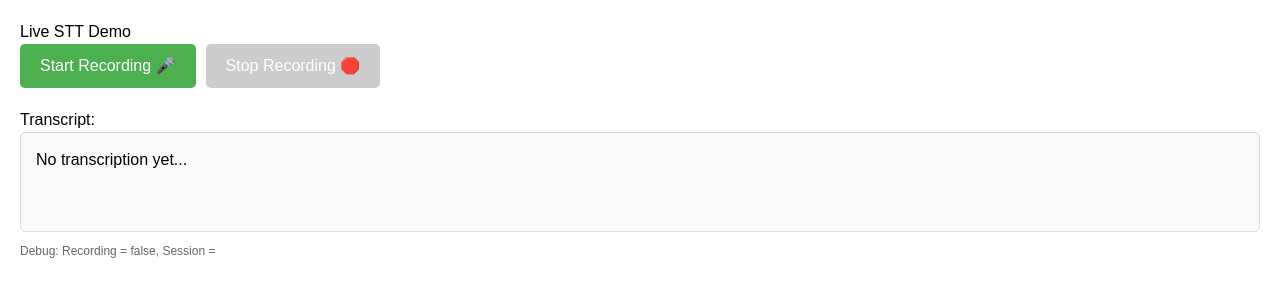
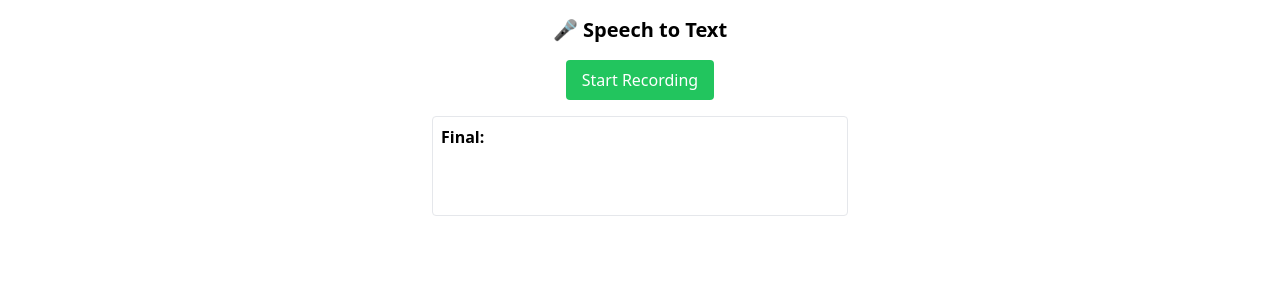
Before and after one commit to lewisabel/hackMIT-2025, a React (Create React App) app in the folder frontend/: page / in a window 1280 px wide. Shown: the top 300 px of the page. Built offline with nearby package versions, Linux system fonts and the light colour scheme.

Commit message:
new implementation

```diff
--- a/frontend/src/App.js
+++ b/frontend/src/App.js
@@ -1,260 +1,111 @@
-// ------------ records one chunk
-import React, { useState, useRef, useEffect } from "react";
+// not super accurate but hopefully works
+import React, { useState, useEffect, useRef } from "react";
 
-function App() {
-  const [transcript, setTranscript] = useState("");
-  const [recording, setRecording] = useState(false);
-  const [sessionFile, setSessionFile] = useState("");
-  const streamRef = useRef(null);
-  const sessionFileRef = useRef("");
-  const intervalRef = useRef(null);
-  const mediaRecorderRef = useRef(null);
-  const audioChunksRef = useRef([]);
+const SpeechToText = () => {
+  const [finalText, setFinalText] = useState("");
+  const [interimText, setInterimText] = useState("");
+  const [isListening, setIsListening] = useState(false);
+  const recognitionRef = useRef(null);
 
-  const sendChunk = async (chunk) => {
-    const currentSessionFile = sessionFileRef.current;
-
-    console.log("=== SENDING CHUNK ===");
-    console.log("Session file:", currentSessionFile);
-    console.log("Chunk size:", chunk.size);
-    console.log("Chunk type:", chunk.type);
-
-    if (!currentSessionFile) {
-      console.error("No session file available for chunk");
+  useEffect(() => {
+    const SpeechRecognition =
+      window.SpeechRecognition || window.webkitSpeechRecognition;
+    if (!SpeechRecognition) {
+      alert("Your browser does not support Speech Recognition.");
       return;
     }
 
-    if (chunk.size === 0) {
-      console.warn("Empty chunk, skipping");
-      return;
-    }
+    const recognition = new SpeechRecognition();
+    recognition.continuous = true;
+    recognition.interimResults = true;
+    recognition.lang = "en-US";
 
-    const formData = new FormData();
-    formData.append("audio", chunk, "chunk.webm");
+    recognition.onresult = (event) => {
+      let interim = "";
+      let final = "";
 
-    try {
-      console.log("Making fetch request...");
-      const res = await fetch("http://localhost:3001/stt-chunk", {
-        method: "POST",
-        headers: {
-          "X-Session-File": currentSessionFile,
-        },
-        body: formData,
-      });
-
-      console.log("Response status:", res.status);
-      const result = await res.json();
-      console.log("Response data:", result);
-
-      if (result.transcript && result.transcript.trim()) {
-        console.log("Adding transcript:", result.transcript);
-        setTranscript((prev) => prev + (prev ? " " : "") + result.transcript);
+      for (let i = event.resultIndex; i < event.results.length; i++) {
+        const transcript = event.results[i][0].transcript.trim();
+        if (event.results[i].isFinal) {
+          final += transcript + " ";
+        } else {
+          interim += transcript + " ";
+        }
       }
 
-      if (result.error) {
-        console.error("Server error:", result.error);
-      }
-    } catch (err) {
-      console.error("Error sending chunk:", err);
+      // update state
+      setFinalText((prev) => prev + final);
+      setInterimText(interim);
+    };
+
+    recognition.onerror = (event) => {
+      console.error("Speech recognition error:", event.error);
+    };
+
+    recognitionRef.current = recognition;
+  }, []);
+
+  const startListening = () => {
+    setFinalText("");
+    setInterimText("");
+    if (recognitionRef.current) {
+      recognitionRef.current.start();
+      setIsListening(true);
     }
   };
 
-  const collectAndSendChunk = async () => {
-    console.log("=== COLLECT AND SEND ===");
-    console.log("Audio chunks available:", audioChunksRef.current.length);
+  const stopListening = () => {
+    if (recognitionRef.current) {
+      setIsListening(false);
 
-    if (audioChunksRef.current.length > 0) {
-      const blob = new Blob(audioChunksRef.current, { type: "audio/webm" });
-      console.log("Created blob with size:", blob.size);
-      audioChunksRef.current = []; // Clear chunks
-      await sendChunk(blob);
-    } else {
-      console.log("No audio chunks to send");
+      // 👇 Grab the latest transcript before stopping
+      const transcriptToSave = (finalText + " " + interimText).trim();
+
+      setTimeout(() => {
+        recognitionRef.current.stop();
+
+        // Only save if we actually have something
+        if (transcriptToSave) {
+          saveToServer(transcriptToSave);
+        }
+      }, 500); // delay helps flush last words
     }
   };
 
-  const startRecording = async () => {
+  const saveToServer = async (content) => {
     try {
-      console.log("=== STARTING RECORDING ===");
-
-      // New transcript file per session
-      const timestamp = new Date().toISOString().replace(/[:.]/g, "-");
-      const newSessionFile = `transcript_${timestamp}.txt`;
-      setSessionFile(newSessionFile);
-      sessionFileRef.current = newSessionFile;
-      setTranscript("");
-
-      console.log("Session file:", newSessionFile);
-
-      const stream = await navigator.mediaDevices.getUserMedia({
-        audio: {
-          echoCancellation: true,
-          noiseSuppression: true,
-          sampleRate: 48000,
-        }
+      const res = await fetch("http://localhost:5000/save-transcript", {
+        method: "POST",
+        headers: { "Content-Type": "application/json" },
+        body: JSON.stringify({ text: content }),
       });
 
-      streamRef.current = stream;
-      console.log("Got media stream");
-
-      const mediaRecorder = new MediaRecorder(stream, {
-        mimeType: 'audio/webm;codecs=opus'
-      });
-      mediaRecorderRef.current = mediaRecorder;
-      audioChunksRef.current = [];
-
-      mediaRecorder.ondataavailable = (e) => {
-        console.log("=== DATA AVAILABLE ===");
-        console.log("Data size:", e.data.size);
-        console.log("Data type:", e.data.type);
-
-        if (e.data.size > 0) {
-          audioChunksRef.current.push(e.data);
-          console.log("Added to chunks, total chunks:", audioChunksRef.current.length);
-        }
-      };
-
-      mediaRecorder.onerror = (e) => {
-        console.error("MediaRecorder error:", e);
-      };
-
-      mediaRecorder.onstart = () => {
-        console.log("MediaRecorder started successfully");
-      };
-
-      mediaRecorder.onstop = () => {
-        console.log("MediaRecorder stopped");
-      };
-
-      // Start recording
-      mediaRecorder.start(1000); // Collect data every 1 second
-      console.log("MediaRecorder.start() called");
-
-      // Set up interval to send chunks every 3 seconds
-      intervalRef.current = setInterval(async () => {
-        console.log("=== INTERVAL TICK ===");
-        await collectAndSendChunk();
-      }, 10000);
-
-      setRecording(true);
-      console.log("Recording state set to true");
-
+      const msg = await res.text();
+      console.log("✅ Server response:", msg);
     } catch (err) {
-      console.error("Error starting recording:", err);
-      alert("Error accessing microphone: " + err.message);
+      console.error("❌ Error saving transcript:", err);
     }
   };
 
-  const stopRecording = async () => {
-    console.log("=== STOPPING RECORDING ===");
-    setRecording(false);
+  return (
+    <div className="p-4 max-w-md mx-auto text-center">
+      <h2 className="text-xl font-bold mb-4">🎤 Speech to Text</h2>
+      <button
+        onClick={isListening ? stopListening : startListening}
+        className={`px-4 py-2 rounded ${
+          isListening ? "bg-red-500" : "bg-green-500"
+        } text-white`}
+      >
+        {isListening ? "Stop & Save" : "Start Recording"}
+      </button>
 
-    // Clear the interval
-    if (intervalRef.current) {
-      clearInterval(intervalRef.current);
-      intervalRef.current = null;
-      console.log("Cleared interval");
-    }
-
-    // Stop recorder and send final chunk
-    if (mediaRecorderRef.current && mediaRecorderRef.current.state === "recording") {
-      mediaRecorderRef.current.stop();
-
-      // Wait a bit then send final chunks
-      setTimeout(async () => {
-        await collectAndSendChunk();
-      }, 500);
-    }
-
-    // Stop all audio tracks
-    if (streamRef.current) {
-      streamRef.current.getTracks().forEach(track => track.stop());
-      streamRef.current = null;
-      console.log("Stopped audio tracks");
-    }
-  };
-
-  // Cleanup on component unmount
-  useEffect(() => {
-    return () => {
-      if (intervalRef.current) {
-        clearInterval(intervalRef.current);
-      }
-      if (streamRef.current) {
-        streamRef.current.getTracks().forEach(track => track.stop());
-      }
-    };
-  }, []);
-
-  return (
-    <div style={{ padding: "20px", fontFamily: "Arial, sans-serif" }}>
-      <h2>Live STT Demo</h2>
-      <div style={{ marginBottom: "20px" }}>
-        <button
-          onClick={startRecording}
-          disabled={recording}
-          style={{
-            padding: "10px 20px",
-            marginRight: "10px",
-            fontSize: "16px",
-            backgroundColor: recording ? "#ccc" : "#4CAF50",
-            color: "white",
-            border: "none",
-            borderRadius: "5px",
-            cursor: recording ? "not-allowed" : "pointer"
-          }}
-        >
-          Start Recording 🎤
-        </button>
-        <button
-          onClick={stopRecording}
-          disabled={!recording}
-          style={{
-            padding: "10px 20px",
-            fontSize: "16px",
-            backgroundColor: !recording ? "#ccc" : "#f44336",
-            color: "white",
-            border: "none",
-            borderRadius: "5px",
-            cursor: !recording ? "not-allowed" : "pointer"
-          }}
-        >
-          Stop Recording 🛑
-        </button>
-      </div>
-
-      {recording && (
-        <div style={{
-          padding: "10px",
-          backgroundColor: "#e7f3ff",
-          borderRadius: "5px",
-          marginBottom: "20px"
-        }}>
-          🔴 Recording... (Session: {sessionFile})
-          <br />
-          <small>Requesting data every 10s, minimum 10KB chunks</small>
-        </div>
-      )}
-
-      <div style={{ marginTop: "20px" }}>
-        <h3>Transcript:</h3>
-        <div style={{
-          border: "1px solid #ddd",
-          padding: "15px",
-          minHeight: "100px",
-          backgroundColor: "#f9f9f9",
-          borderRadius: "5px",
-          whiteSpace: "pre-wrap"
-        }}>
-          {transcript || "No transcription yet..."}
-        </div>
-      </div>
-
-      <div style={{ marginTop: "10px", fontSize: "12px", color: "#666" }}>
-        Debug: Recording = {recording.toString()}, Session = {sessionFile}
+      <div className="mt-4 p-2 border rounded min-h-[100px] text-left whitespace-pre-wrap">
+        <strong>Final:</strong> {finalText}
+        <br />
+        <em style={{ color: "gray" }}>{interimText}</em>
       </div>
     </div>
   );
-}
+};
 
-export default App;
+export default SpeechToText;
```
Also changed, not shown: 1 other file (tests, documents, lock files or other folders).
